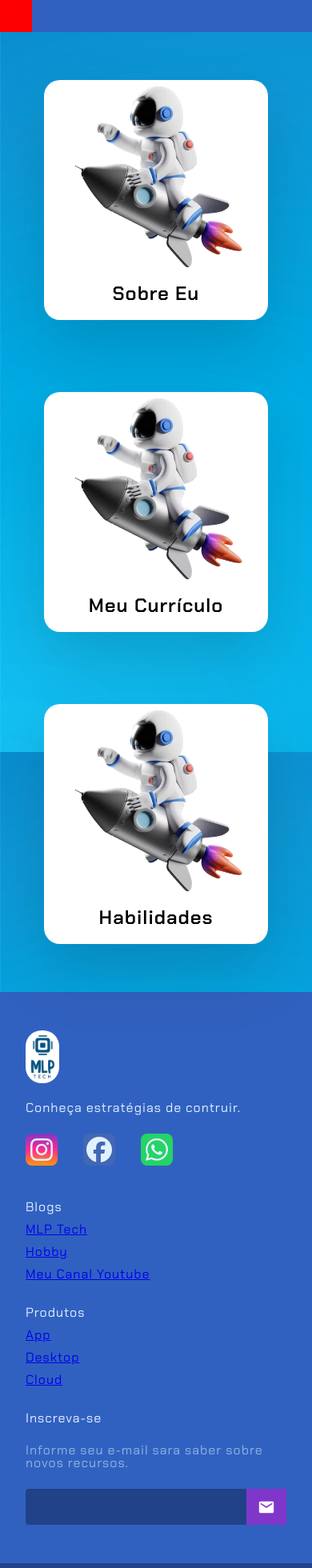
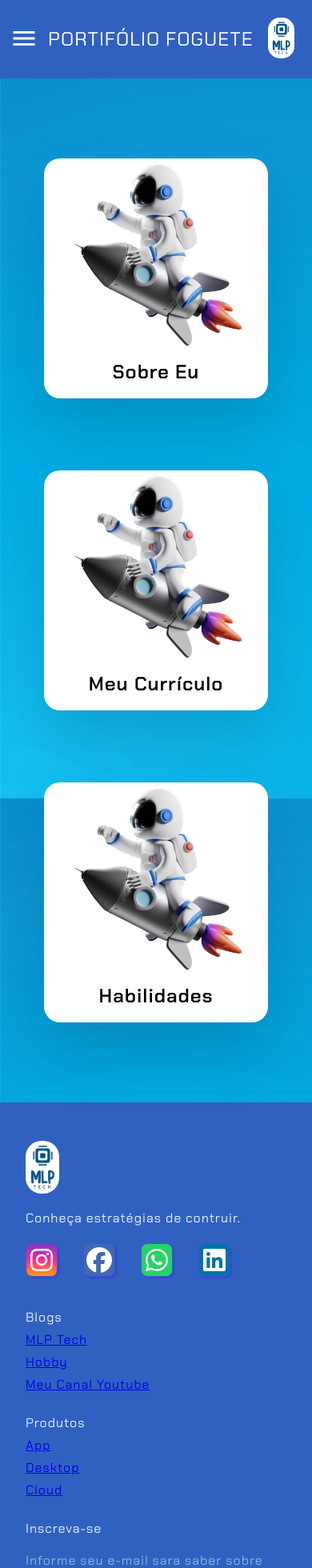
Before and after one commit to mateuslph/portifolio-foguete-react, a React (Create React App) app: page /home in a window 390 px wide. Shown: the top 1960 px of the page at 80% size. Built offline with nearby package versions, Linux system fonts and the light colour scheme.

Commit message:
cria menu mobile

```diff
--- a/src/Home/Home.jsx
+++ b/src/Home/Home.jsx
@@ -6,24 +6,26 @@ import { Link } from 'react-router-dom';
 const ImgBackground = styled.div`
   background-image: url(${ImageBackground});
   background-attachment: fixed;
-  height: 550px;
-  @media screen and (max-width: 768px) {
-    height: max-content;
-  }
+  min-height: 550px;
+  height: max-content;
+  display: flex;
+  justify-content: center;
 `
 
 const Conteudo = styled.div`
   width: 100%;
-  height: 100%;
   display: flex;
   align-items: center;
   justify-content: center;
+  padding: 40px;
 `
 
 const ContainerFoguete = styled.div`
   display: inline-flex;
   align-items: center;
-  height: 100%;
+  justify-content: center;
+  flex-wrap: wrap;
+  gap: 40px;
 
   @media screen and (max-width: 768px) {
     display: grid;
@@ -36,7 +38,6 @@ const ContainerFoguete = styled.div`
 
 const CardFoguete = styled.div`
   display: flex;
-  margin: 0 20px;
   justify-content: center;
   width: 280px;
   height: 300px;
@@ -47,7 +48,7 @@ const CardFoguete = styled.div`
   transition: 0.5s all ease-in-out;
 
   @media screen and (max-width: 768px) {
-    margin: 0;
+    margin-top: 30px;
   }
 
   &:hover {
@@ -62,10 +63,6 @@ const CardFoguete = styled.div`
       top: 130px;
       transition: 0.5s all ease-in-out;
     }
-  }
-
-  @media screen and (max-width: 768px) {
-    margin-top: 30px;
   }
 `
 
--- a/src/Projects/Projects.jsx
+++ b/src/Projects/Projects.jsx
@@ -28,6 +28,14 @@ const TituloPrincipal = styled.h2`
     top: 40px;
     margin: 40px 0 120px 0;
     font-weight: 600;
+
+    @media screen and (max-width: 768px) {
+        font-size: x-large;
+        padding-bottom: 3px;
+        margin: 20px 0 60px 0;
+        width: 80%;
+        top: 20px;
+    }
 `
 
 const ContainerProjetos = styled.div`
--- a/src/RenderFooter/RenderFooter.jsx
+++ b/src/RenderFooter/RenderFooter.jsx
@@ -4,7 +4,8 @@ import ImageLogo from '../assets/images/logo-mlp-tech-art.png';
 import { MdEmail } from 'react-icons/md';
 import { library } from '@fortawesome/fontawesome-svg-core';
 import { FontAwesomeIcon } from '@fortawesome/react-fontawesome';
-import { fab, faFacebook, faInstagram, faWhatsapp } from '@fortawesome/free-brands-svg-icons';
+import { fab, faFacebook, faInstagram, faWhatsapp, faLinkedin } from '@fortawesome/free-brands-svg-icons';
+import { LiaLinkedin } from 'react-icons/lia';
 library.add(fab);
 
 const StyledFooter = styled.footer`
@@ -68,34 +69,32 @@ const FooterLink = styled.div`
     }
 `
 
-const Instagram = styled.div`
-    background: linear-gradient(#7f37c9, #ff2992, #ff9807);
+const IconSocial = styled.a`
     width: 40px;
     height: 40px;
     display: flex;
     justify-content: center;
     align-items: center;
     border-radius: 8px;
-`
+    color: #FFF;
+    border: solid #4253d3 1px;
+    box-shadow: 2px 2px 2px #2c4cce;
 
-const Facebook = styled.div`
-    background-color: #4267b3;
-    width: 40px;
-    height: 40px;
-    display: flex;
-    justify-content: center;
-    align-items: center;
-    border-radius: 8px;
-`
+    &.instagram {
+        background: linear-gradient(#7f37c9, #ff2992, #ff9807);
+    }
 
-const Whatsapp = styled.div`
-    background-color: #25d366;
-    width: 40px;
-    height: 40px;
-    display: flex;
-    justify-content: center;
-    align-items: center;
-    border-radius: 8px;
+    &.facebook {
+        background-color: #4267b3;
+    }
+
+    &.whatsapp {
+        background-color: #25d366;
+    }
+
+    &.linkedin {
+        background-color: #0270AD;
+    }
 `
 
 const FooterList = styled.ul`
@@ -161,19 +160,25 @@ function RenderFooter() {
 
                         <FooterSocialMedia>
                             <FooterLink>
-                                <Instagram>
-                                    <FontAwesomeIcon icon={faInstagram} size="2x" href='https://www.google.com/' />
-                                </Instagram>
+                                <IconSocial className='instagram' href='https://www.instagram.com/lunkespereira/?next=%2F' target="_blank" rel="noopener noreferrer">
+                                    <FontAwesomeIcon icon={faInstagram} size="2x"/>
+                                </IconSocial>
+                            </FooterLink>
+
+                            <FooterLink>
+                                <IconSocial className='facebook' href='https://www.facebook.com/mateus.lunkespereira' target="_blank" rel="noopener noreferrer">
+                                    <FontAwesomeIcon icon={faFacebook} size="2x" />
+                                </IconSocial>
                             </FooterLink>
                             <FooterLink>
-                                <Facebook>
-                                    <FontAwesomeIcon icon={faFacebook} size="2x" href='https://www.google.com/' />
-                                </Facebook>
+                                <IconSocial className='whatsapp'  href='https://wa.me/5555999480809' target="_blank" rel="noopener noreferrer">
+                                    <FontAwesomeIcon icon={faWhatsapp} size="2x" />
+                                </IconSocial>
                             </FooterLink>
                             <FooterLink>
-                                <Whatsapp>
-                                    <FontAwesomeIcon icon={faWhatsapp} size="2x" href='https://www.google.com/' />
-                                </Whatsapp>
+                                <IconSocial className='linkedin' href='https://www.linkedin.com/in/mateus-lunkes-pereira-dev/' target="_blank" rel="noopener noreferrer">
+                                    <FontAwesomeIcon icon={faLinkedin} size="2x" />
+                                </IconSocial>
                             </FooterLink>
                         </FooterSocialMedia>
                     </FooterContactsH1>
--- a/src/RenderHeader/RenderHeader.jsx
+++ b/src/RenderHeader/RenderHeader.jsx
@@ -1,6 +1,9 @@
 import styled from 'styled-components';
 import ImageLogo from '../assets/images/logo-mlp-tech-art.png';
 import { Link } from 'react-router-dom';
+import React, { useState } from 'react';
+import IconMobileOpen from '../assets/images/menu_white_open.svg';
+import IconMobileClose from '../assets/images/menu_white_close.svg';
 
 const StyledHeader = styled.header`
   background-color: #3161C0;
@@ -13,7 +16,7 @@ const NavBar = styled.nav`
   padding: 1.5rem 6rem;
   display: flex;
 
-  @media screen and (max-width: 720px) {
+  @media screen and (max-width: 768px) {
     display: none;
   }
 `
@@ -52,35 +55,107 @@ const StyledLink = styled(Link)`
 const LoginButton = styled.div`
   display: flex;
   align-items: center;
+
+  @media screen and (max-width: 768px) {
+    margin-top: 20px;
+  }
 `
+
 const Button = styled.button`
+  font-family: 'Chakra Petch', sans-serif;
+  text-transform: uppercase;
+  font-size: large;
   border: none;
-  padding: 10px 15px;
+  padding: 15px 25px;
   border-radius: 5px;
   background-color: #214289;
   cursor: pointer;
 `
 
-const ButtonAncora = styled.a`
-  text-decoration: none;
-  color: #fff;
-  font-size: 1.1rem;
-  text-transform: uppercase;
-  font-family: 'Chakra Petch', sans-serif;
-`
+/* Mobile */
 
+const NavMobile = styled.div`
+  display: none;
 
-const MobileMenu = styled.div`
-  width: 40px;
-  height: 40px;
-  background-color: red;
-
-  @media screen and (min-width: 721px) {
-    display: none;
+  @media screen and (max-width: 768px) {
+    display: flex;
+    justify-content: space-between;
+    padding: 12px
   }
 `
 
-function RenderHeader(isMenuOpen, toggleMobileMenu) {
+const MenuMobile = styled.div`
+  display: flex;
+  background: no-repeat;
+  height: 40px;
+  width: 40px;
+  margin-top: 18px;
+
+  &.open {
+    background-image: url(${IconMobileOpen});
+  }
+
+  &.close {
+    background-image: url(${IconMobileClose});
+  }
+`
+
+const ColunaMobile = styled.div`
+  display: flex;
+  align-items: center;
+  justify-content: center;
+  width: 100%;
+  margin: 10px 0;
+`
+
+const MobileMenuUl = styled.ul`
+  display: flex;
+  flex-direction: column;
+  align-items: center;
+`
+
+const NavItem = styled.li`
+  display: flex;
+  align-items: center;
+  justify-content: center;
+  padding: 1rem;
+  color: #fff;
+  width: 100%;
+`
+
+const StyledLinkMobile = styled(Link)`
+  text-decoration: none;
+  color: inherit;
+  text-transform: uppercase;
+  font-size: larger;
+  font-weight: 500;
+`
+
+const TituloPagina = styled.h3`
+  display: flex;
+  align-items: center;
+  text-align: center;
+  flex-wrap: wrap;
+  color: #fff;
+  font-size: x-large;
+  text-transform: uppercase;
+`
+const LogoImgMobile = styled.img`
+  background-color: #fff;
+  height: 45px;
+  width: auto;
+  border-radius: 15px;
+  padding: 3px;
+  margin: 10px;
+`
+
+function RenderHeader() {
+
+  const [isOpen, setIsOpen] = useState(false);
+
+  const toggleMenu = () => {
+    setIsOpen(!isOpen);
+  }
 
   return (
     <div className="body">
@@ -101,16 +176,42 @@ function RenderHeader(isMenuOpen, toggleMobileMenu) {
             </NavLink>
           </NavList>
           <LoginButton>
-            <Button>
-              <ButtonAncora href="#">Entrar</ButtonAncora>
+            <Button onClick={(e) => e.preventDefault()}>
+              <StyledLink to="/home">Entrar</StyledLink>
             </Button>
           </LoginButton>
         </NavBar>
 
-       <MobileMenu isMenuOpen={isMenuOpen} toggleMobileMenu={toggleMobileMenu} />
+        <NavMobile >
+          <MenuMobile onClick={toggleMenu} className={isOpen ? 'open' : 'close'}></MenuMobile>
+          {isOpen && (
+            <ColunaMobile>
+              <MobileMenuUl>
+                <NavItem onClick={(e) => e.preventDefault()}>
+                  <StyledLinkMobile to="/home">Home</StyledLinkMobile>
+                </NavItem>
+                <NavItem onClick={(e) => e.preventDefault()}>
+                  <StyledLinkMobile to="/projects">Projetos</StyledLinkMobile>
+                </NavItem>
+                <NavItem onClick={(e) => e.preventDefault()}>
+                  <StyledLinkMobile to="/about">Sobre</StyledLinkMobile>
+                </NavItem>
+                <NavItem onClick={(e) => e.preventDefault()}>
+                  <StyledLinkMobile to="/home">Entrar</StyledLinkMobile>
+                </NavItem>
+              </MobileMenuUl>
+            </ColunaMobile>
+          )}
+          {isOpen ? null :
+            <TituloPagina >Portifólio Foguete</TituloPagina>}
+          <div className="logo">
+            <LogoImgMobile src={ImageLogo} />
+          </div>
+        </NavMobile>
       </StyledHeader>
     </div>
   )
 }
 
+
 export default RenderHeader;
--- a/src/Sobre/Sobre.jsx
+++ b/src/Sobre/Sobre.jsx
@@ -28,7 +28,7 @@ const TituloPrincipal = styled.h2`
     font-weight: 600;
 
     @media screen and (max-width: 768px) {
-        font-size: 1.2rem;
+        font-size: x-large;
         padding-bottom: 3px;
         margin: 20px 0 60px 0;
         width: 80%;
@@ -71,7 +71,7 @@ const Subtitulo = styled.h2`
     margin-bottom: 5px;
 
     @media screen and (max-width: 768px) {
-        font-size: 1.2rem;
+        font-size: x-large;
         margin-bottom: 3px;
         text-align: center;
     }
@@ -83,7 +83,7 @@ const Paragrafo = styled.p`
 
     @media screen and (max-width: 768px) {
         margin-bottom: 12px;
-        font-size: smaller;
+        font-size: larger;
         width: 100%;
         line-height: 15px;
     }
@@ -109,11 +109,7 @@ const ProjetoLink = styled.a`
 `
 
 function Sobre() {
-    const [isMobileMenuOpen, setIsMobileMenuOpen] = useState(false)
-
-    const toggleMobileMenu = () => {
-        setIsMobileMenuOpen(!isMobileMenuOpen)
-    }
+    const [isMobileMenuOpen] = useState(false)
 
     return (
         <div>
```
Also changed, not shown: src/MenuMobile/MenuMobile.jsx (deleted, +0 -64 lines), src/assets/images/menu_white_close.svg (renamed from src/assets/images/menu_white_36dp.svg), src/assets/images/menu_white_open.svg (renamed from src/assets/images/close_white_36dp.svg).
